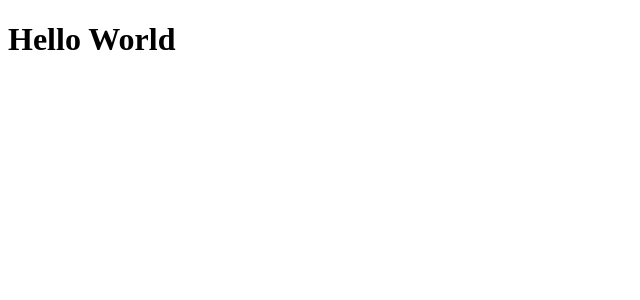
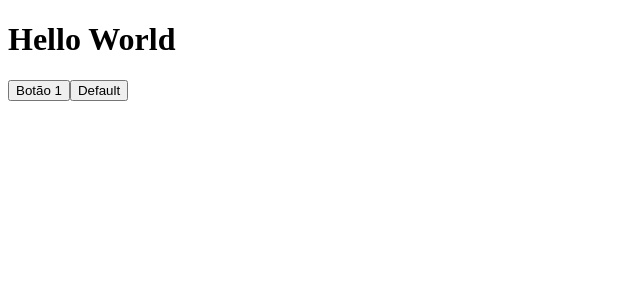
Before and after one commit to GabrielFSSantos/LetMeAsk_NLWTogether_React, a React (Create React App) app: page / in a window 1280 px wide. Shown: the top 300 px of the page, without its empty margins (0-640 px from the left). Built offline with nearby package versions, Linux system fonts and the light colour scheme.

Commit message:
component properties concepts

```diff
--- a/src/App.tsx
+++ b/src/App.tsx
@@ -1,8 +1,13 @@
 import React from 'react';
+import { Button } from './components/Button';
 
 function App() {
   return (
-    <h1>Hello World</h1>
+    <>
+      <h1>Hello World</h1>
+      <Button>Botão 1</Button>
+      <Button/>
+    </>
   );
 }
 
--- /dev/null
+++ b/src/components/Button.tsx
@@ -0,0 +1,11 @@
+import React from 'react';
+
+type ButtonProps = {
+  children?: string;
+}
+
+export function Button(props: ButtonProps) {
+  return (
+    <button>{ props.children || "Default" }</button>
+  );
+}
```
